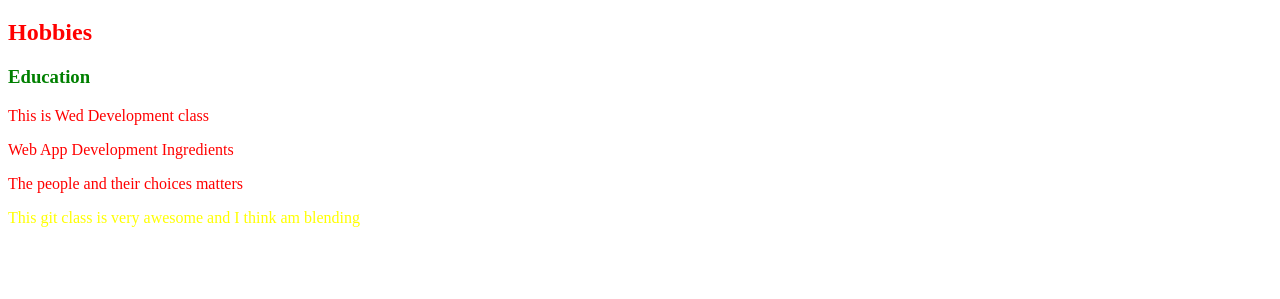
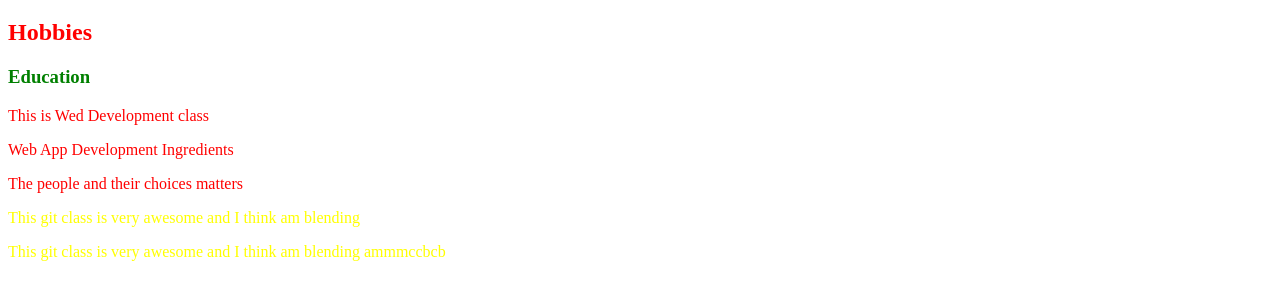
Before and after one commit to Emmanuel-Chukwuemeka/cohort19, a plain HTML site: page index.html in a window 1280 px wide. Shown: the part 97-396 px from the top of the page. Drawn offline with Linux system fonts and the light colour scheme.

Commit message:
Please modify again

```diff
--- a/index.html
+++ b/index.html
@@ -32,6 +32,7 @@ color:yellow;
 		   <p style='color:red'> Web App Development Ingredients </p>
 		   <p style='color:red'> The people and their choices matters </p>
 		   <p> This git class is very awesome and I think am blending</p>
+		     <p> This git class is very awesome and I think am blending ammmccbcb</p>
 		   </body>
 
 
```
